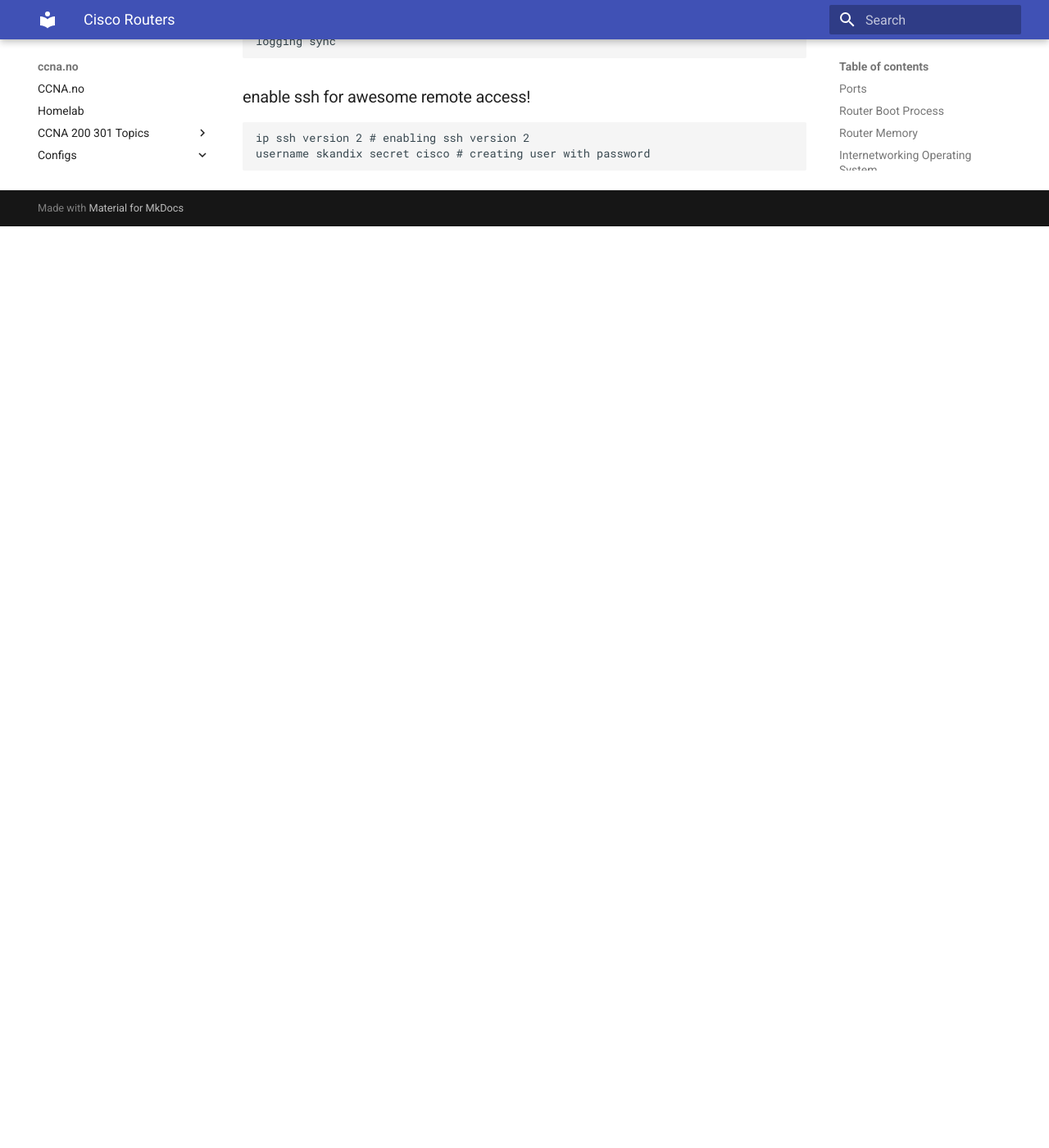
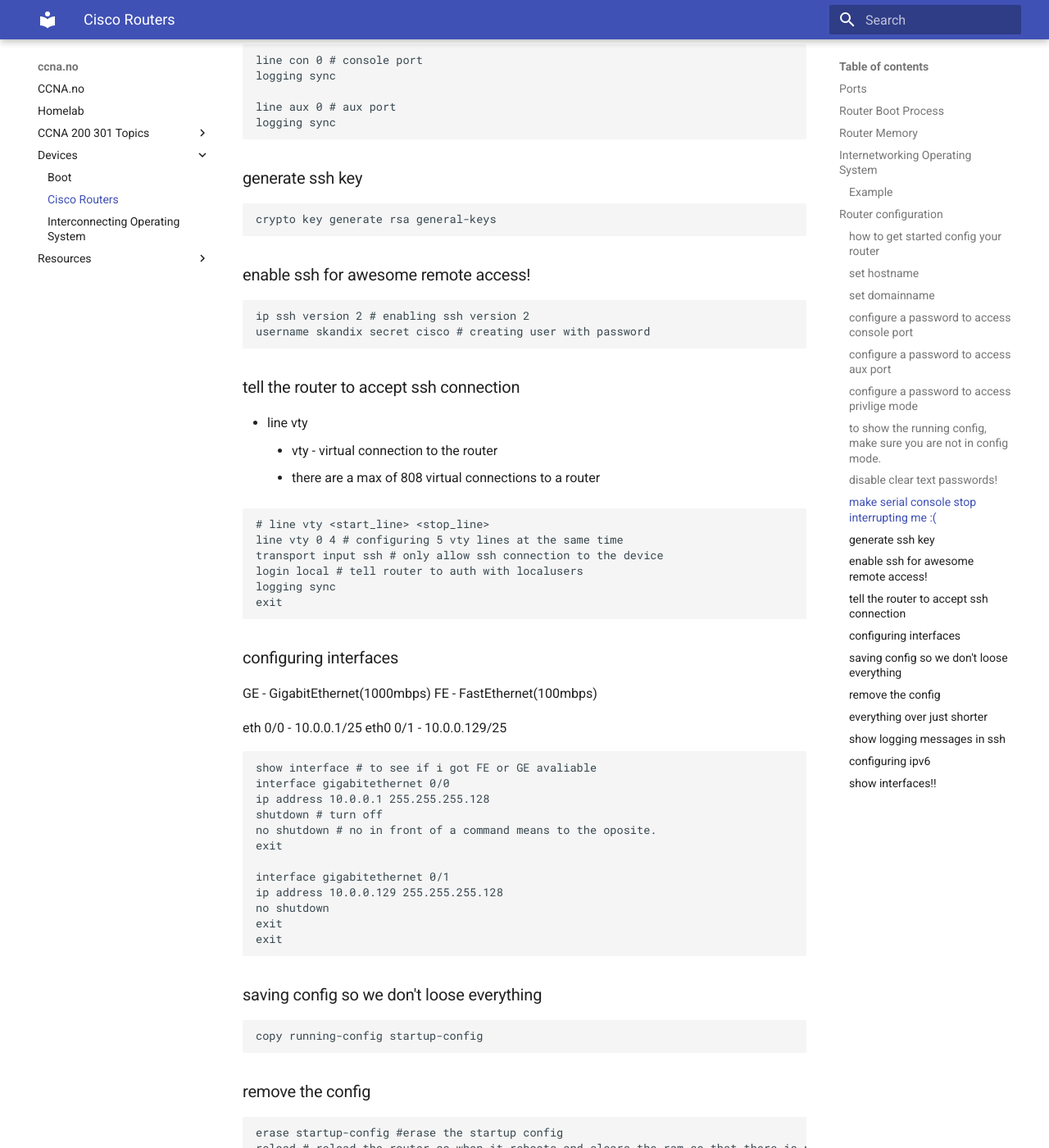
Before and after one commit to skandix/ccna.no, an MkDocs documentation site: the page built from docs/Devices/configuring_router.md, in a window 1280 px wide and 1400 px high, scrolled down 3763 px. Shown: the whole window at 82% size. Built offline with MkDocs 1.6.1 and Material for MkDocs 9.7.7, drawn with Linux system fonts in a browser that asks for light colours; before the commit the page ends 4039 px from its top, so only the background shows below that; some of the changed text lies outside the part shown.

Commit message:
second day streak
Signed-off-by: Bendik Egenes Dyrli <bendik.dyrli@uia.no>

````diff
--- a/docs/Configs/configuring_router.md
+++ b/docs/Devices/configuring_router.md
@@ -61,13 +61,13 @@
 
 
 ## Router configuration
-I'm Using a Cisco Router 2611, and minicom to communicate with the device over serial.
+I'm Using a Cisco Router 1942, and minicom to communicate with the device over serial.
 Make sure you've set the correct baudrate, if not you are going to have a bad time.
 
 
 so first i have to remove any username or password that migth be set!
 When it's booting, press ``CTRL + A F`` to break the boot.
-```
+```bash
 confreg 0x2142
 reset
 ```
@@ -79,51 +79,56 @@
 if promted with ``>`` Then you are in user mode.
 
 ### how to get started config your router
-```
+```bash
 enable  # get into privliged mode
 conf term # get into config mode
 ```
 Now you should be in config mode!
 
 ### set hostname
-```
+```bash
 hostname a4026_lab
 ```
 
-To secure access to the device, to console and aux ports. Also known as lines.
+### set domainname
+```bash
+ip domain name a4026_lab
+```
+
 
 ### configure a password to access console port
-```
+> To secure access to the device, to console and aux ports. Also known as lines.
+
+```bash
 line console 0  # configuring the console port
 password cisco # I want the password to be cisco
 login  # I want to login before i can access the console to the router.
 ```
 
 ### configure a password to access aux port
-```
+```bash
 line aux 0  # configuring the aux port
 password cisco # I want the password to be cisco
 login  # I want to login before i can access the aux port to the router.
-exit # exit until prompted with ('press RETURN to get started').
 ```
 
 ### configure a password to access privlige mode
-```
+```bash
 enable secret cisco
 ```
 
 ### to show the running config, make sure you are not in config mode.
-```
+```bash
 show run  # shows running config
 ```
 
 ### disable clear text passwords!
-```
+```bash
 service password-encryption
 ```
 
 ### make serial console stop interrupting me :(
-```
+```bash
 line con 0 # console port
 logging sync
 
@@ -131,8 +136,128 @@
 logging sync
 ```
 
+### generate ssh key
+```bash
+crypto key generate rsa general-keys
+```
+
 ### enable ssh for awesome remote access!
-```
+```bash
 ip ssh version 2 # enabling ssh version 2
 username skandix secret cisco # creating user with password
 ```
+
+### tell the router to accept ssh connection
+* line vty
+	* vty - virtual connection to the router
+	* there are a max of 808 virtual connections to a router
+
+```bash
+# line vty <start_line> <stop_line>
+line vty 0 4 # configuring 5 vty lines at the same time
+transport input ssh # only allow ssh connection to the device
+login local # tell router to auth with localusers
+logging sync
+exit
+```
+
+### configuring interfaces
+GE - GigabitEthernet(1000mbps)
+FE - FastEthernet(100mbps)
+
+
+eth 0/0 - 10.0.0.1/25
+eth0 0/1 - 10.0.0.129/25
+
+```bash
+show interface # to see if i got FE or GE avaliable
+interface gigabitethernet 0/0
+ip address 10.0.0.1 255.255.255.128
+shutdown # turn off
+no shutdown # no in front of a command means to the oposite.
+exit
+
+interface gigabitethernet 0/1
+ip address 10.0.0.129 255.255.255.128
+no shutdown
+exit
+exit
+```
+
+### saving config so we don't loose everything
+```bash
+copy running-config startup-config
+```
+
+### remove the config
+```bash
+erase startup-config #erase the startup config
+reload # reload the router so when it reboots and clears the ram so that there is nothing there.
+```
+
+
+### everything over just shorter
+the router has booted and i'm in user mode
+
+```bash
+<command> ? # gives me help for that command
+username skandix ? # show me what i can write after the username, and how to set the password.
+```
+
+```bash
+en
+conf term
+host alyssa_router
+banner motd c Authhorized Use Only! c
+line con 0
+password cisco
+login
+live aux 0
+password cisco
+login
+en sec cisco
+serv password-encryption
+ip domain-name alyssa_router
+username skandix (secret|pasword) cisco # it differs from my hw and the lecturer one
+crypto key generate rsa general-keys
+ip ssh version 2 # enable ssh
+line vty 0 4
+login local
+transport input ssh
+interface (f|g|e)0/0 # varies on what interface you have, use show interfaces to see interfaces you have.
+ip addr 10.0.0.1 255.255.255.128
+no shut
+interface (f|g|e)0/1
+ip addr 10.0.0.130 255.255.255.128
+no shut
+exit
+line con 0
+logging sync
+line aux 0
+logging sync
+exit
+exit
+show run # lets look over the config
+copy run start # save running to starting config
+```
+
+### show logging messages in ssh
+```bash
+logging monitor
+```
+
+### configuring ipv6
+```bash
+ipv6 unicast-routing # enable unicast-routing
+interface (f|g|e)0/0
+ipv6 address 2001:db8:4:a::1/64
+interface (f|g|e)0/1
+ipv6 address 2001:db8:4:b::1/64
+exit
+copy run start
+```
+
+### show interfaces!!
+```bash
+show ip interface brief
+```
--- /dev/null
+++ b/docs/Resources/Misc.md
@@ -0,0 +1,16 @@
+
+# Diffrent mode in IOS
+
+1. user EXEC mode
+	* User EXEC level allows you to access only basic monitoring commands
+2. privliged EXEC mode
+	* privileged EXEC level allows you to access all router commands.
+	* Privileged EXEC level can be password protected to allow only authorized users the ability to configure or manage the router.
+3. Global Configuration mode
+	* From privileged EXEC level, you can access all the command modes.
+	* There are five command modes:
+		* global configuration mode
+		* interface configuration mode
+		* subinterface configuration mode
+		* router configuration mode
+		* line configuration mode
````
Also changed, not shown: docs/Devices/boot.md (added, +65 -0 lines), docs/Devices/ios.md (added, +33 -0 lines).
